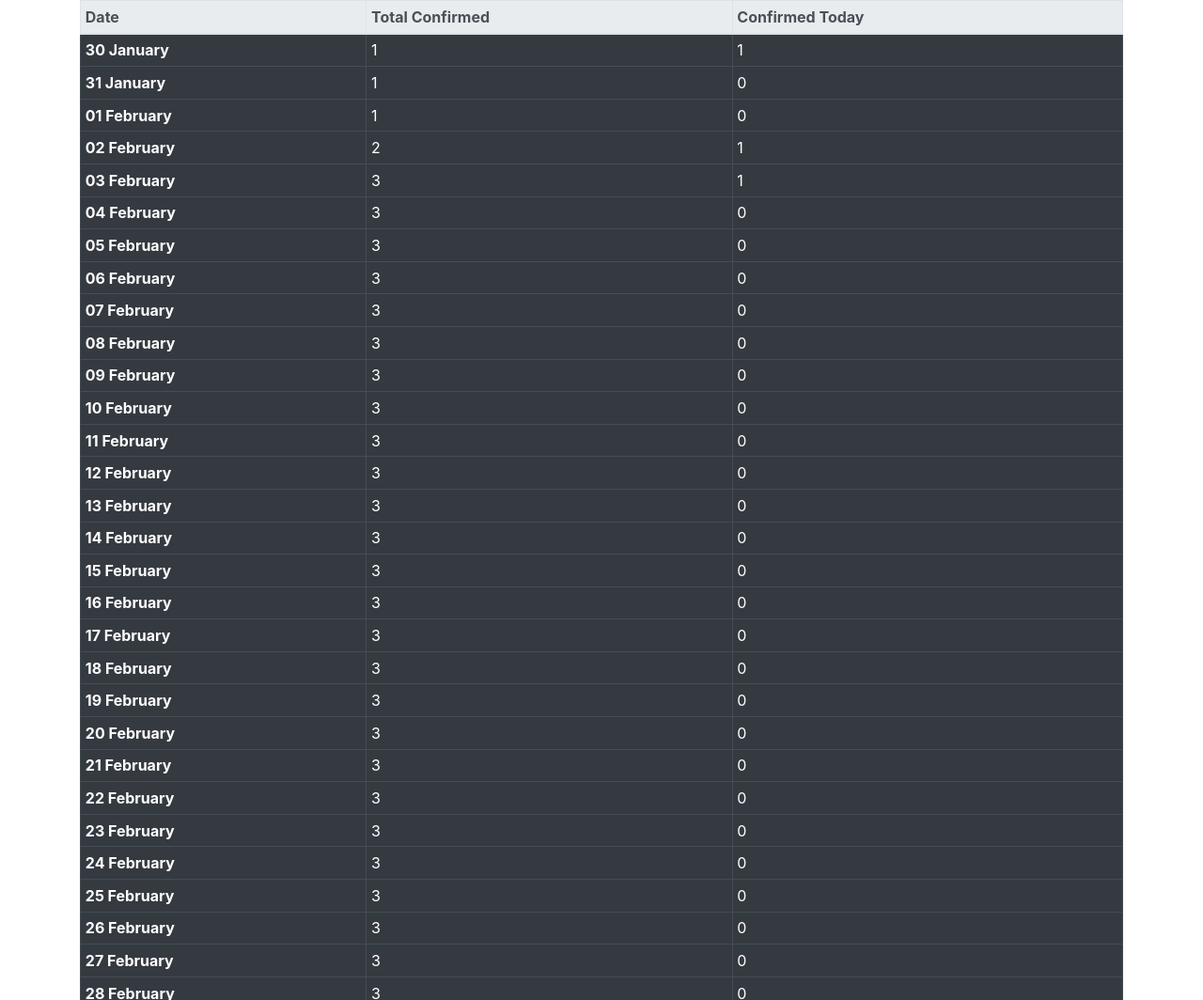
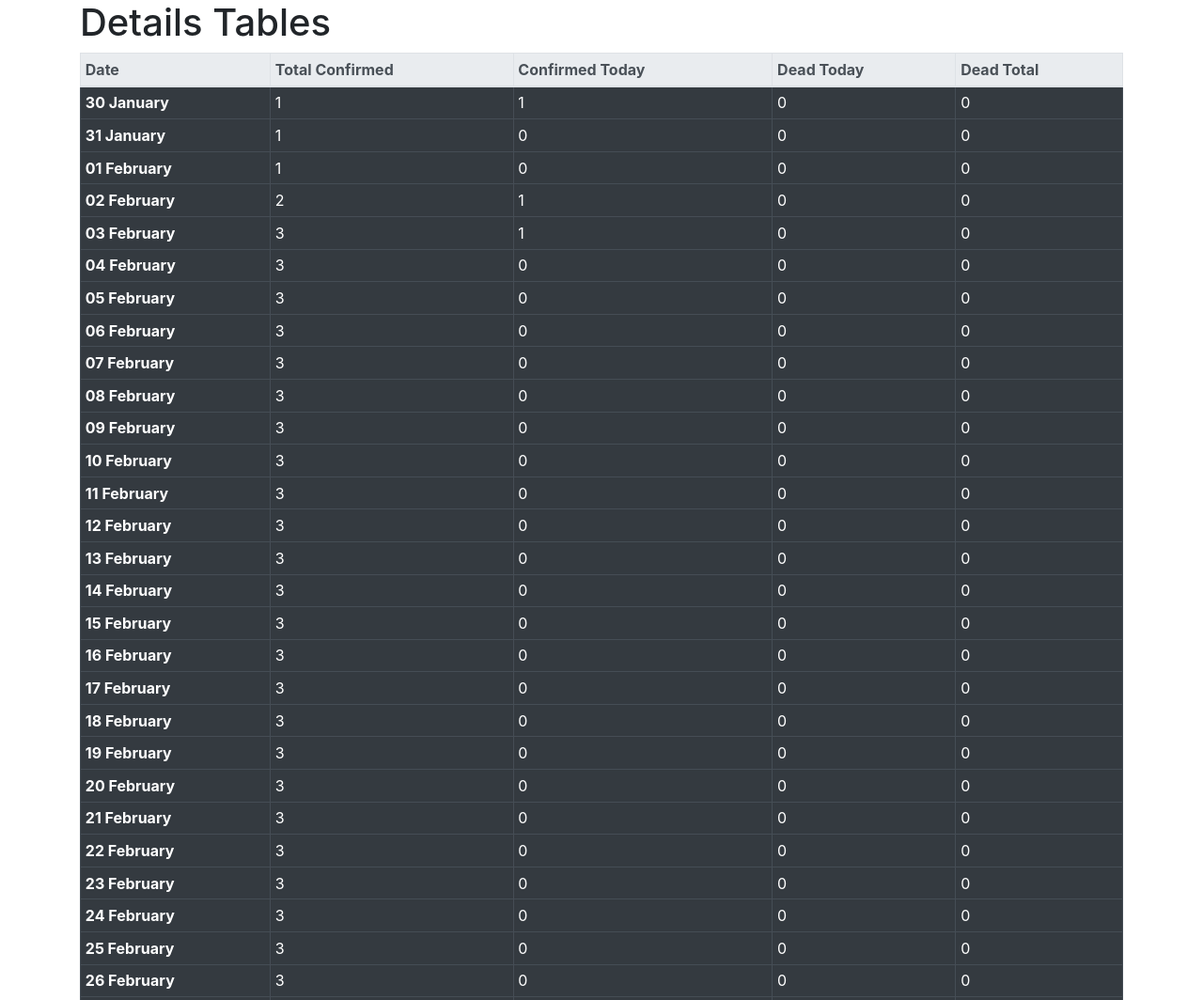
Before and after one commit to nirmalya1983/nirmalya.github.io, a plain HTML site: page index.html in a window 1280 px wide. Shown: the top 1064 px of the page at 94% size. Drawn offline with nearby package versions, Linux system fonts and the light colour scheme.

Commit message:
Update010

```diff
--- a/index.html
+++ b/index.html
@@ -7,10 +7,12 @@
 
     <!-- Bootstrap CSS -->
     <link rel="stylesheet" href="https://stackpath.bootstrapcdn.com/bootstrap/4.3.1/css/bootstrap.min.css" integrity="sha384-ggOyR0iXCbMQv3Xipma34MD+dH/1fQ784/j6cY/iJTQUOhcWr7x9JvoRxT2MZw1T" crossorigin="anonymous">
+	<link rel="stylesheet" href="./css/nirmalya.css" >
 
     <title>COVID-19 India Stats by Nirmalya</title>
   </head>
   <body>
+  <div class="container"><h1>Details Tables</h1></div>
   <div class="container" id="data1">
     <table class="table table-bordered table-dark table-hover table-sm">
 	<thead class="thead-light">
@@ -18,6 +20,8 @@
       <th scope="col">Date</th>
       <th scope="col">Total Confirmed</th>
 	  <th scope="col">Confirmed Today</th>
+	  <th scope="col">Dead Today</th>
+	  <th scope="col">Dead Total</th>
     </tr>
 	</thead>
   <tbody>
@@ -25,6 +29,8 @@
       <th scope="row">{{item.date}}</th>
       <td>{{item.totalconfirmed}}</td>
 	  <td>{{item.dailyconfirmed}}</td>
+	  <td>{{item.dailydeceased}}</td>
+	  <td>{{item.totaldeceased}}</td>
     </tr>
   </tbody>
 </table>
```
